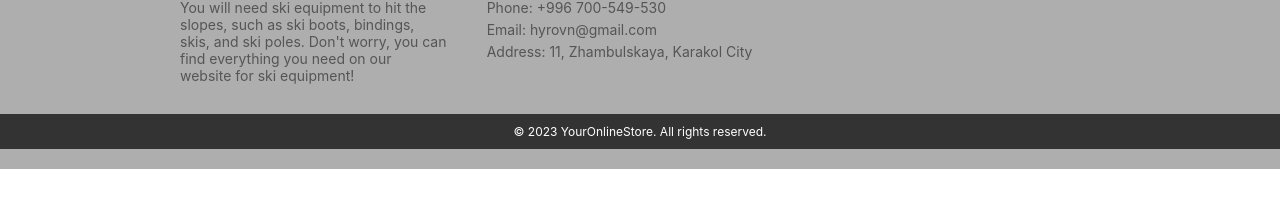
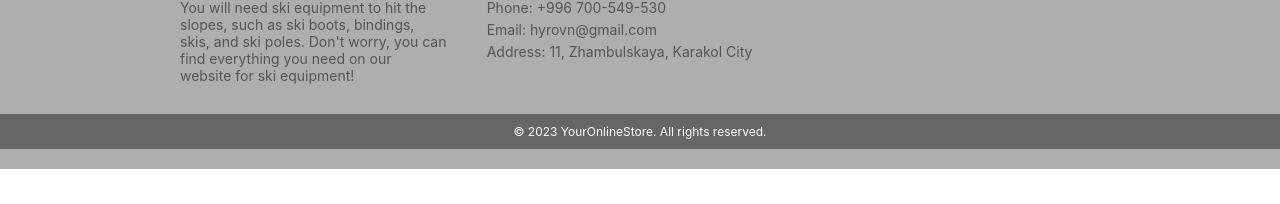
Before and after one commit to nasyr09khyrov/diploma-1, a React (Create React App) app: page / in a window 1280 px wide. Shown: the part 318-522 px from the top of the page. Built offline with nearby package versions, Linux system fonts and the light colour scheme; no server answers; the database is empty.

Commit message:
change color

```diff
--- a/src/components/Footer/Footer.css
+++ b/src/components/Footer/Footer.css
@@ -67,7 +67,7 @@
   }
 
   .footer-bottom {
-    background-color: #333;
+    background-color: #33333393;
     padding: 10px 0;
   }
 
```
